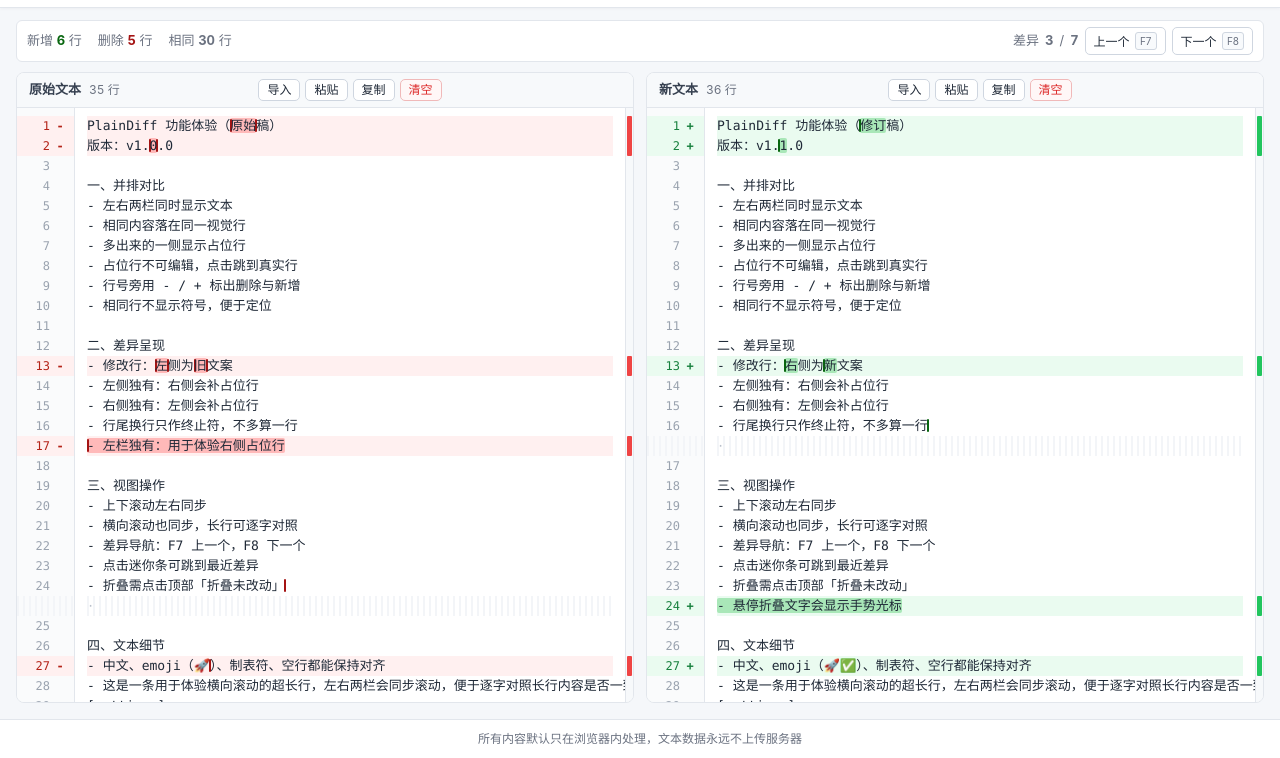
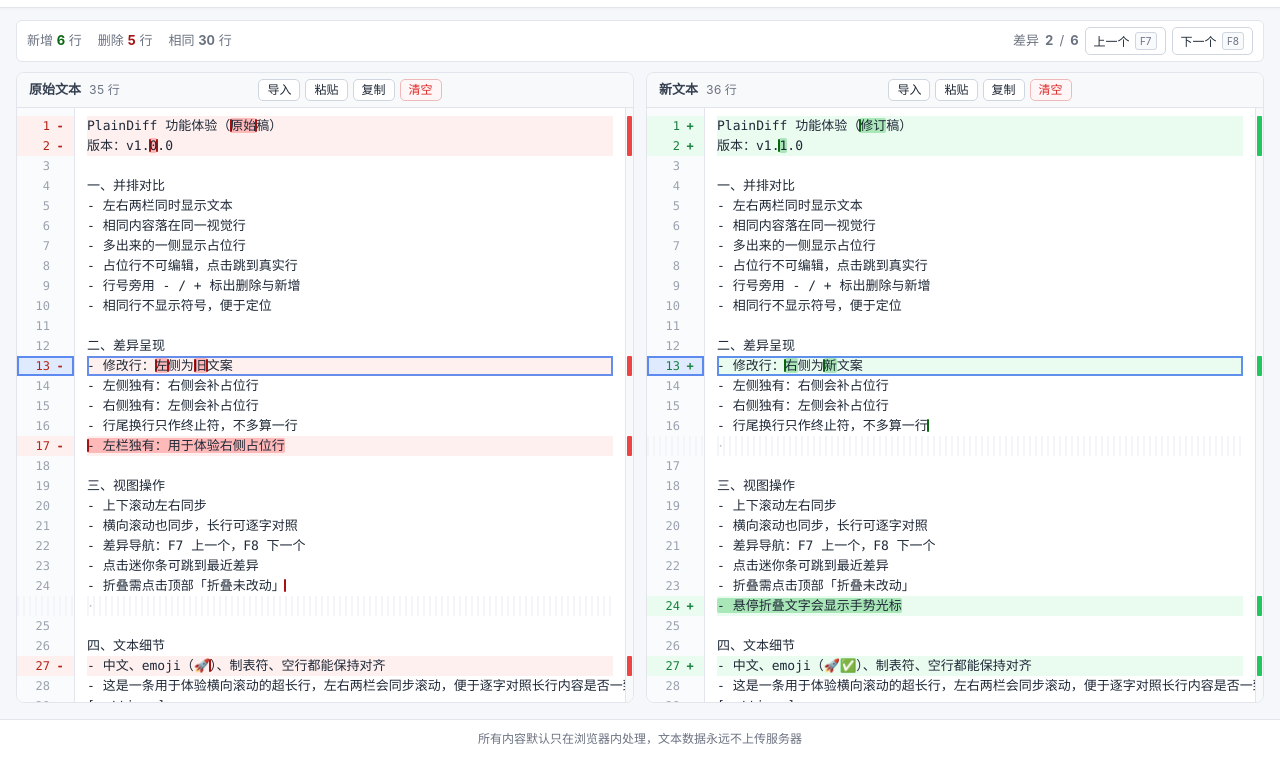
Before and after one commit to Jim-Zhang137/plain-diff, a plain HTML site: page index.html in a window 1280 px wide. Both pictures are taken after a click on the element 629 px from the left and 447 px from the top of the page. Shown: the part 42-800 px from the top of the page. Drawn offline with nearby package versions, Linux system fonts and the light colour scheme.

Commit message:
优化差异块显示

```diff
--- a/app.js
+++ b/app.js
@@ -376,6 +376,23 @@
     var out = [];
     for (var i = 0; i < rows.length; i++) if (isChangedRow(rows[i])) out.push(i);
     return out;
+  }
+
+  /**
+   * 把"逐行差异索引"合并成"连续差异块"：视图行号相邻的差异行算同一块。
+   * 导航按块跳转：块内不再逐行停靠，一个连续块在计数里只算 1。
+   * 入参按升序传入（changedRowIndices / foldRows.diffIndices 都是升序）。
+   * @returns {Array<{start:number, end:number}>} 视图行号区间，含首尾
+   */
+  function groupDiffBlocks(indices) {
+    var blocks = [];
+    for (var i = 0; i < indices.length; i++) {
+      var line = indices[i];
+      var last = blocks[blocks.length - 1];
+      if (last && line === last.end + 1) last.end = line;
+      else blocks.push({ start: line, end: line });
+    }
+    return blocks;
   }
 
   /**
@@ -712,9 +729,8 @@
   var foldEnabled = false;                   // 当前视图是否折叠（仅用户点击按钮时改变）
   var hasVisibleFolds = false;               // 当前视图里是否真的还有折叠行
   var expandedFolds = Object.create(null);   // 用户点开过的折叠块 id
-  var diffViewIndices = [];                  // 当前视图中的差异行号（两侧对齐）
-  var diffCursor = -1;                       // 当前定位到第几个差异（0 起）
-  var flashTimer = null;
+  var diffBlocks = [];                       // 当前视图中的连续差异块（导航按块跳转）
+  var diffCursor = -1;                       // 当前定位到第几个差异块（0 起）
 
   function $(id) { return document.getElementById(id); }
 
@@ -956,7 +972,8 @@
       : { rows: baseRows, diffIndices: changedRowIndices(baseRows) };
     var rows = foldPlan.rows;
 
-    diffViewIndices = foldPlan.diffIndices;
+    // 相邻差异行合并成一块：连续几行改动只算 1 个差异，导航整块跳过
+    diffBlocks = groupDiffBlocks(foldPlan.diffIndices);
     diffCursor = -1;
 
     var viewLeft = buildViewLines(rows, leftModel, 'left', b !== '', flags);
@@ -1026,32 +1043,46 @@
   }
 
   function updateDiffNav() {
-    var total = diffViewIndices.length;
+    var total = diffBlocks.length;   // 连续差异行算一块，只计 1
     if (el.diffTotal) el.diffTotal.textContent = total;
     if (el.diffCur) el.diffCur.textContent = diffCursor >= 0 ? diffCursor + 1 : 0;
     if (el.btnPrevDiff) el.btnPrevDiff.disabled = total === 0;
     if (el.btnNextDiff) el.btnNextDiff.disabled = total === 0;
   }
 
-  function clearFlash() {
+  /** 清掉旧的当前块标记（切换块或重算时调用，不设定时器，选中框会一直保留） */
+  function clearCurrentBlock() {
     [el.backdropInnerLeft, el.backdropInnerRight, el.gutterInnerLeft, el.gutterInnerRight].forEach(function (node) {
       if (!node) return;
-      for (var i = 0; i < node.children.length; i++) node.children[i].classList.remove('is-current');
+      for (var i = 0; i < node.children.length; i++) {
+        node.children[i].classList.remove('is-current', 'cur-first', 'cur-last');
+      }
     });
   }
 
-  function flashLine(idx) {
-    clearFlash();
+  /**
+   * 给整个差异块画一个选中框，持续显示直到跳转/重算。
+   * 首行加 cur-first（上边）、末行加 cur-last（下边），中间行只保留左右边，
+   * CSS 拼起来就是一个完整矩形，而不是每行各一个小框。
+   */
+  function markCurrentBlock(start, end) {
+    clearCurrentBlock();
     [el.backdropInnerLeft, el.backdropInnerRight, el.gutterInnerLeft, el.gutterInnerRight].forEach(function (node) {
-      if (node && idx < node.children.length) node.children[idx].classList.add('is-current');
+      if (!node) return;
+      var from = Math.max(0, start), to = Math.min(end, node.children.length - 1);
+      for (var i = from; i <= to; i++) {
+        var line = node.children[i];
+        line.classList.add('is-current');
+        if (i === from) line.classList.add('cur-first');
+        if (i === to) line.classList.add('cur-last');
+      }
     });
-    clearTimeout(flashTimer);
-    flashTimer = setTimeout(clearFlash, 1400);
-  }
-
-  function scrollBothToLine(idx) {
+  }
+
+  /** 把差异块滚到视野中间；单行时与原逐行跳转的位置完全一致 */
+  function scrollBothToRange(start, end) {
     var m = editorMetrics();
-    var top = m.padTop + idx * m.lineHeight - (el.textA.clientHeight - m.lineHeight) / 2;
+    var top = m.padTop + ((start + end) / 2) * m.lineHeight - (el.textA.clientHeight - m.lineHeight) / 2;
     var maxA = Math.max(0, el.textA.scrollHeight - el.textA.clientHeight);
     var maxB = Math.max(0, el.textB.scrollHeight - el.textB.clientHeight);
     el.textA.scrollTop = Math.max(0, Math.min(top, maxA));
@@ -1065,30 +1096,32 @@
   }
 
   function applyDiffCursor() {
-    var line = diffViewIndices[diffCursor];
-    scrollBothToLine(line);
-    flashLine(line);
+    var block = diffBlocks[diffCursor];
+    scrollBothToRange(block.start, block.end);
+    markCurrentBlock(block.start, block.end);
     updateDiffNav();
-    toast('差异 ' + (diffCursor + 1) + ' / ' + diffViewIndices.length +
+    var size = block.end > block.start ? '（连续 ' + (block.end - block.start + 1) + ' 行算 1 块）' : '';
+    toast('差异 ' + (diffCursor + 1) + ' / ' + diffBlocks.length + size +
           (foldEnabled ? '（折叠视图）' : ''));
   }
 
-  /** step=1 下一个，-1 上一个；首尾循环 */
+  /** step=1 下一个，-1 上一个；首尾循环，每次跨过整个连续差异块 */
   function gotoDiff(step) {
-    var total = diffViewIndices.length;
+    var total = diffBlocks.length;
     if (!total) { toast('当前没有差异可跳转'); return; }
     if (diffCursor < 0) diffCursor = step > 0 ? 0 : total - 1;
     else diffCursor = (diffCursor + step + total) % total;
     applyDiffCursor();
   }
 
-  /** 点击迷你条：跳到离点击位置最近的差异 */
+  /** 点击迷你条：跳到离点击位置最近的差异块（点在块内就定位到该块） */
   function jumpToNearbyDiff(viewLine) {
-    var total = diffViewIndices.length;
+    var total = diffBlocks.length;
     if (!total) { toast('当前没有差异可跳转'); return; }
     var best = 0, bestDist = Infinity;
     for (var i = 0; i < total; i++) {
-      var d = Math.abs(diffViewIndices[i] - viewLine);
+      var b = diffBlocks[i];
+      var d = viewLine < b.start ? b.start - viewLine : (viewLine > b.end ? viewLine - b.end : 0);
       if (d < bestDist) { bestDist = d; best = i; }
     }
     diffCursor = best;
@@ -1810,6 +1843,7 @@
       tabInsertion: tabInsertion,
       foldRows: foldRows,
       changedRowIndices: changedRowIndices,
+      groupDiffBlocks: groupDiffBlocks,
       isTailRow: isTailRow,
       hasFoldLines: hasFoldLines,
       sourceLineCount: sourceLineCount,
--- a/styles.css
+++ b/styles.css
@@ -33,6 +33,7 @@
   --gutter-fg: #9aa3af;
   --gutter-width: 58px;
   --minimap-width: 8px;
+  --current-frame: rgba(37, 99, 235, .7);  /* 当前差异块的选中框 */
 
   /* 三处共享的排版参数（必须一致） */
   --editor-font: "Consolas", "Cascadia Mono", "SFMono-Regular", "Menlo",
@@ -487,8 +488,27 @@ main {
   background: repeating-linear-gradient(90deg, #dbe7ff 0 8px, #edf3ff 8px 16px);
 }
 
-/* 当前差异闪烁提示（导航按钮/迷你条跳转后短暂显示） */
-.bline.is-current { box-shadow: inset 0 0 0 2px rgba(37, 99, 235, .55); }
+/* 当前差异块的选中框：跳转后持续保留，直到跳到下一块或内容重算后消失。
+   每行只画左右两条竖边；首行补上边、末行补下边，连起来就是一个完整的框，
+   多行差异不会每行各画一个小框。 */
+.bline.is-current,
+.gutter-line.is-current {
+  box-shadow: inset 2px 0 0 var(--current-frame), inset -2px 0 0 var(--current-frame);
+}
+.bline.is-current.cur-first,
+.gutter-line.is-current.cur-first {
+  box-shadow: inset 2px 0 0 var(--current-frame), inset -2px 0 0 var(--current-frame),
+              inset 0 2px 0 var(--current-frame);
+}
+.bline.is-current.cur-last,
+.gutter-line.is-current.cur-last {
+  box-shadow: inset 2px 0 0 var(--current-frame), inset -2px 0 0 var(--current-frame),
+              inset 0 -2px 0 var(--current-frame);
+}
+.bline.is-current.cur-first.cur-last,
+.gutter-line.is-current.cur-first.cur-last {
+  box-shadow: inset 0 0 0 2px var(--current-frame);
+}
 .gutter-line.is-current { background: #e0eaff !important; }
 
 .ph-dot {
```
Also changed, not shown: tests/logic.test.js (+26 -0 lines), tests/static-check.js (+7 -0 lines), 2 other files.
